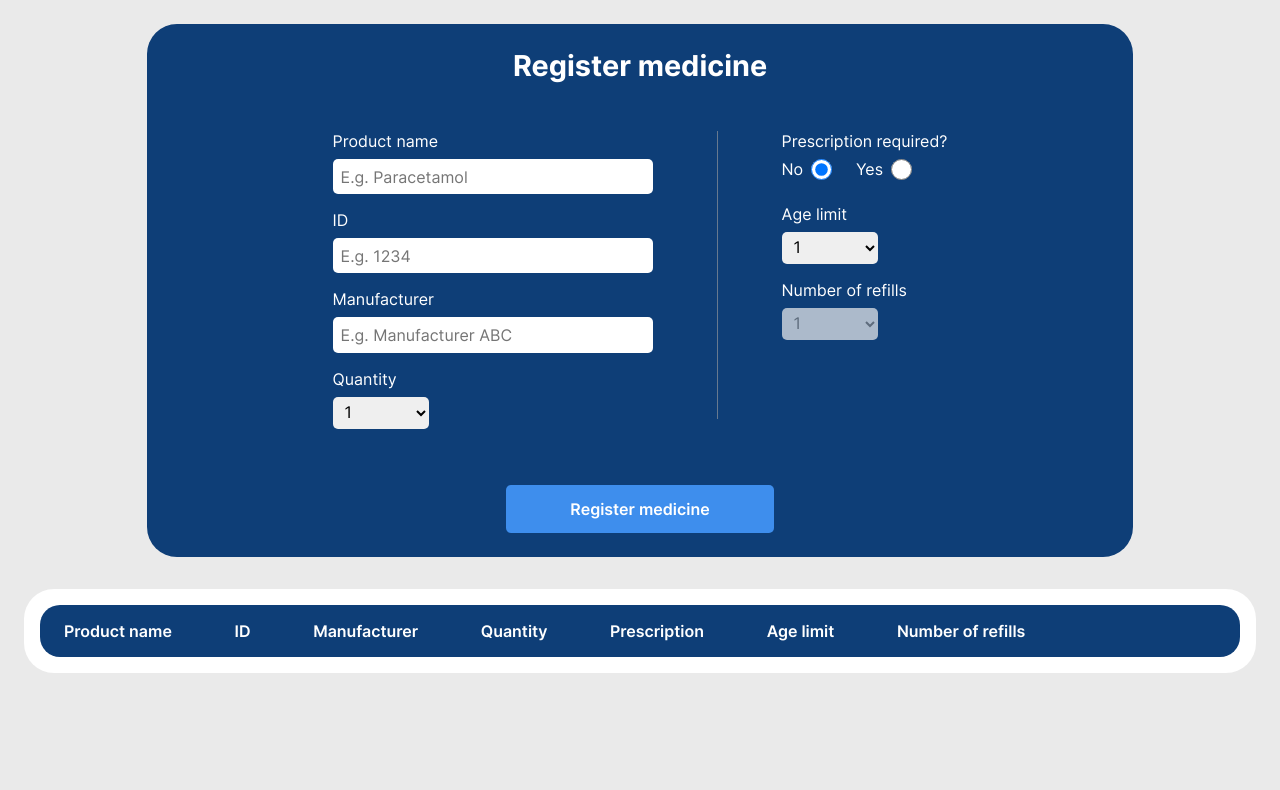
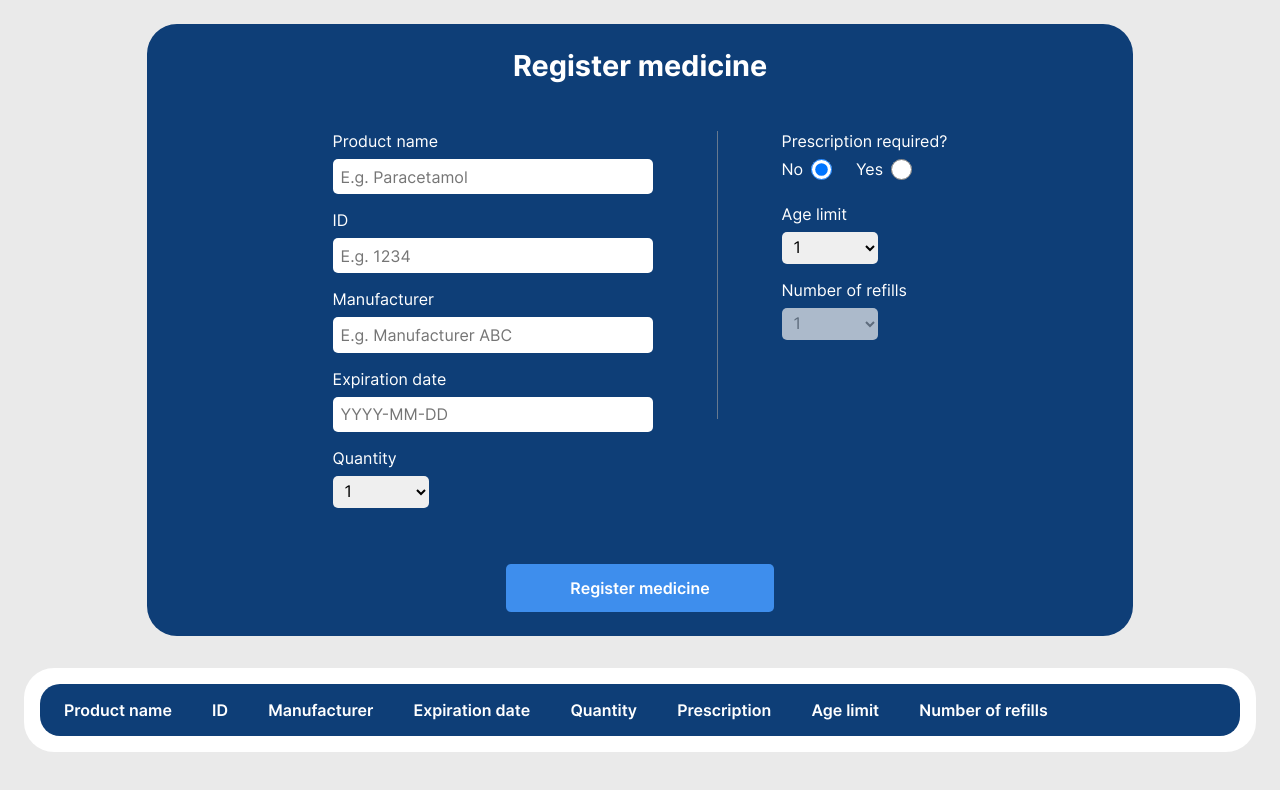
Before and after one commit to jenny-berggreen/240209_assignment_PharmacySystem, a plain HTML site: page index.html in a window 1280 px wide. Drawn offline with Linux system fonts and the light colour scheme.

Commit message:
Add expiration date input

```diff
--- a/index.html
+++ b/index.html
@@ -24,6 +24,9 @@
 
 				<label for="manufacturer">Manufacturer</label>
 				<input type="text" name="manufacturer" class="manufacturer" placeholder="E.g. Manufacturer ABC" required>
+
+				<label for="expiration-date">Expiration date</label>
+				<input type="text" name="expiration-date" class="expiration-date" placeholder="YYYY-MM-DD" required>
 
 				<label for="quantity">Quantity</label>
 				<select name="quantity" class="quantity" required>
@@ -65,6 +68,7 @@
 			<span>Product name</span>
 			<span>ID</span>
 			<span>Manufacturer</span>
+			<span>Expiration date</span>
 			<span>Quantity</span>
 			<span>Prescription</span>
 			<span>Age limit</span>
```
